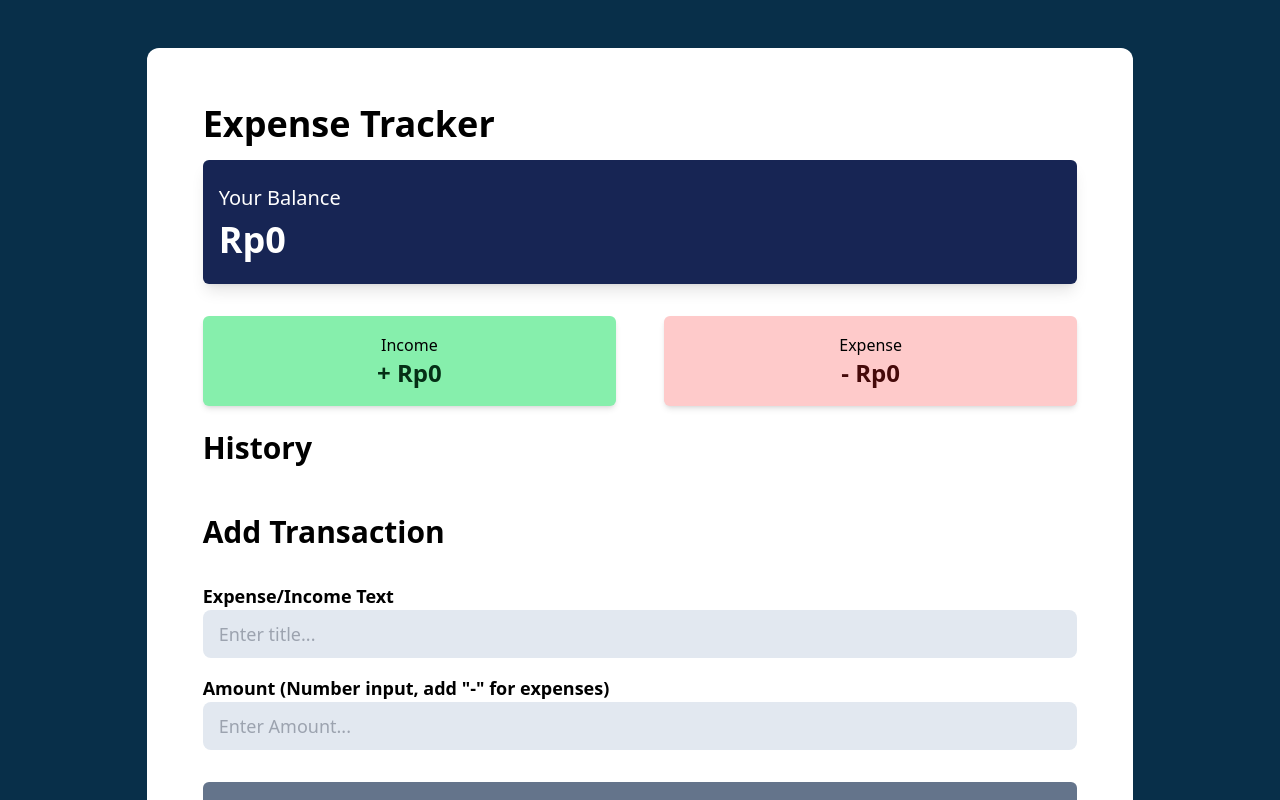
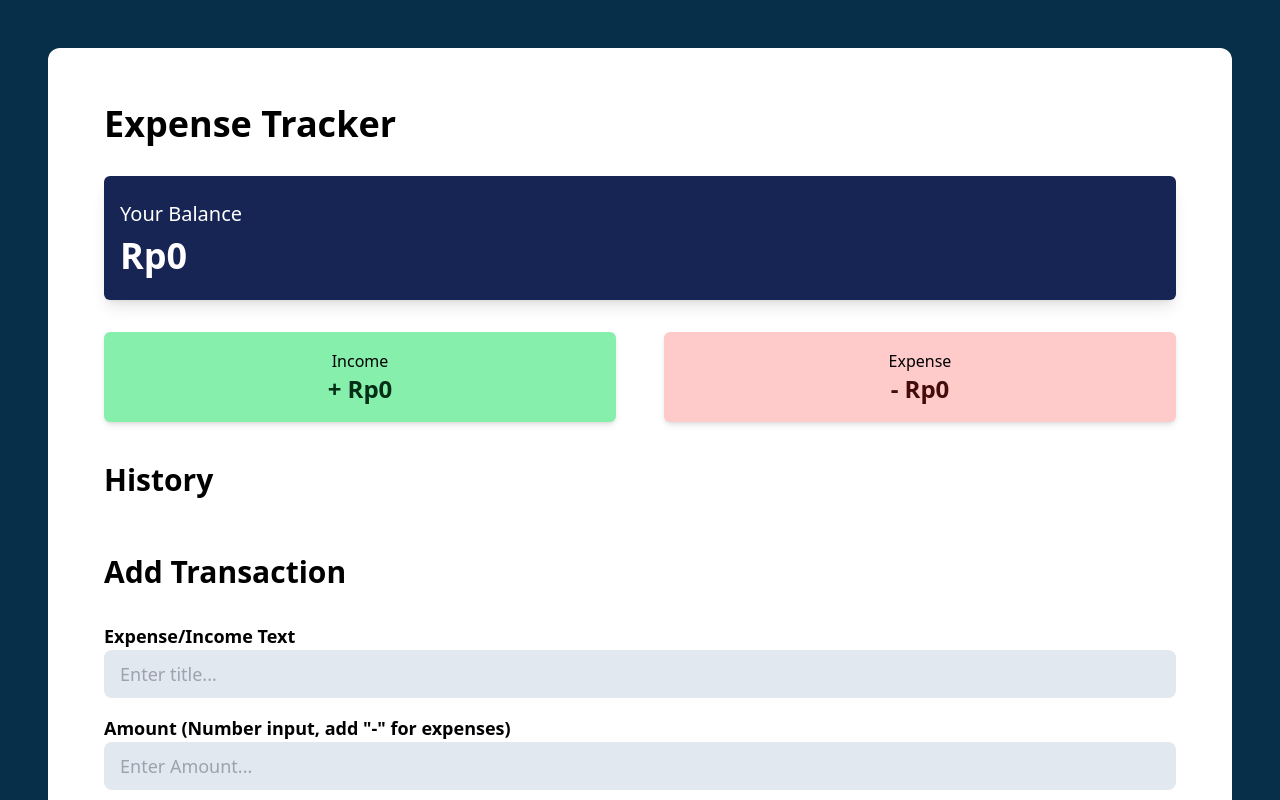
Before and after one commit to Zireha/expense-tracker-with-vue-js, a Vue app: page / in a window 1280 px wide. Shown: the top 800 px of the page. Built offline with nearby package versions, Linux system fonts and the light colour scheme.

Commit message:
fix responsive

```diff
--- a/index.html
+++ b/index.html
@@ -2,7 +2,7 @@
 <html lang="en">
   <head>
     <meta charset="UTF-8" />
-    <link rel="icon" type="image/svg+xml" href="/vite.svg" />
+    <link rel="icon" type="image/svg+xml" href="./src/assets/cash-icon.svg" />
     <meta name="viewport" content="width=device-width, initial-scale=1.0" />
     <title>Expense Tracker</title>
   </head>
--- a/src/App.vue
+++ b/src/App.vue
@@ -82,24 +82,24 @@ const saveTransactionRecordToLocalStorage = () => {
 </script>
 
 <template>
-    <div class="main-container flex justify-center p-12 bg-sky-950">
-        <div class="bg-white p-14 rounded-xl w-5/6">
+    <div id="main-container" class="flex items-start justify-center p-12 bg-sky-950 min-h-screen">
+        <div class="flex flex-col bg-white p-14 rounded-xl max-w-7xl md:w-full gap-8">
             <Header />
             <div
-                class="container mt-4 shadow-lg py-6 bg-blue-950 text-white flex-col align-middle rounded-md"
+                class="shadow-lg py-6 bg-blue-950 text-white flex-col align-middle rounded-md"
             >
                 <Balance :total="total" />
             </div>
-            <div class="container pt-8">
+            <div>
                 <IncomeExpense :income="income" :expenses="expense" />
             </div>
-            <div class="container pt-4">
+            <div>
                 <TransactionList
                     :transactions="transactionRecords"
                     @transactionDeleted="handleTransactionDeleted"
                 />
             </div>
-            <div class="container pt-6">
+            <div>
                 <AddTransaction
                     @transactionSubmitted="handleTransactionSubmitted"
                 />
--- a/src/components/AddTransaction.vue
+++ b/src/components/AddTransaction.vue
@@ -1,7 +1,7 @@
 <template>
     <h2 class="font-semibold text-3xl">Add Transaction</h2>
     <form id="form" @submit.prevent="onSubmit">
-        <div class="container pt-8 pb-8">
+        <div class="pt-8 pb-8">
             <div class="input-container pb-4">
                 <h3 class="font-bold text-lg">Expense/Income Text</h3>
                 <input
--- a/src/components/Balance.vue
+++ b/src/components/Balance.vue
@@ -1,5 +1,5 @@
 <template>
-<div class="container pl-4">
+<div class="pl-4">
     <h3 class="text-xl pb-2">Your Balance</h3>
     <p class="font-bold text-4xl">Rp{{ total.toLocaleString("id-ID") }}</p>
 </div>
--- a/src/components/TransactionList.vue
+++ b/src/components/TransactionList.vue
@@ -1,6 +1,6 @@
 <template>
     <h3 class="pt-2 font-semibold text-3xl">History</h3>
-    <div class="container pt-6">
+    <div class="pt-6">
         <ul class="space-y-3">
             <li
                 v-for="transaction in transactions"
```
Also changed, not shown: src/assets/cash-icon.svg (added).
